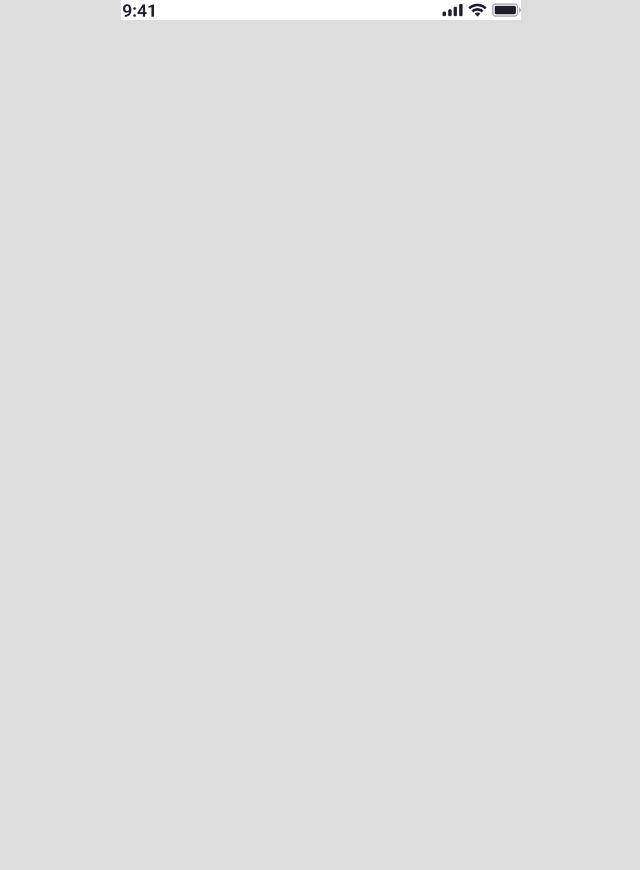
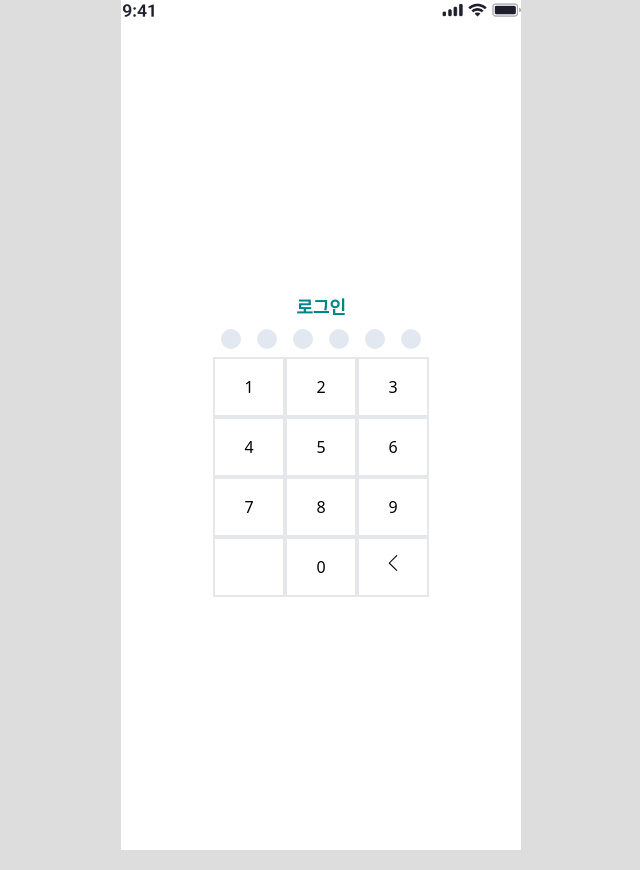
Before and after one commit to HanaPiece/hana-piece-client, a React (Vite) app: page /login in a window 1280 px wide. Before the commit this address had no page. Shown: the whole page, without its empty margins (319-959 px from the left). Before the commit the page ends 800 px from the top, so only its background shows below. Built offline with nearby package versions, Linux system fonts and the light colour scheme.

Commit message:
feat: start 1차 화면 설계

```diff
--- a/src/App.tsx
+++ b/src/App.tsx
@@ -1,7 +1,11 @@
 import { BrowserRouter, Route, Routes } from "react-router-dom";
 import { Layout } from "./pages/Layout";
-import Splash from "./pages/start/Splash";
-import { TutorialPage1 } from "./pages/start/TutorialPage1";
+import { Splash } from "./pages/start/Splash";
+import { Tutorial1Page } from "./pages/start/Tutorial1Page";
+import { Tutorial2Page } from "./pages/start/Tutorial2Page";
+import { Tutorial3Page } from "./pages/start/Tutorial3Page";
+import { Tutorial4Page } from "./pages/start/Tutorial4Page";
+import { LoginPage } from "./pages/start/LoginPage";
 import { HomePage } from "./pages/home/HomePage";
 import { GoalProductDetailPage } from "./pages/home/GoalProductDetailPage";
 import { SplitMainPage } from "./pages/split/SplitMainPage";
@@ -54,12 +58,20 @@ function App() {
         </Route>
 
         {/* NavBar 없는 화면 */}
-        <Route path="/splash">
+        <Route path="/start">
           <Route index element={<Splash />} />
         </Route>
         <Route path="/tutorial">
-          <Route index element={<TutorialPage1 />} />
+          <Route index element={<Tutorial1Page />} />
         </Route>
+
+        <Route path="splash" element={<Splash />} />
+        <Route path="tutorial1" element={<Tutorial1Page />} />
+        <Route path="tutorial2" element={<Tutorial2Page />} />
+        <Route path="tutorial3" element={<Tutorial3Page />} />
+        <Route path="tutorial4" element={<Tutorial4Page />} />
+        <Route path="login" element={<LoginPage />} />
+
         <Route path="product">
           <Route path=":id/term" element={<ProductTermPage />} />
           <Route path=":id/signup" element={<ProductSignupPage />} />
--- /dev/null
+++ b/src/pages/start/LoginPage.tsx
@@ -0,0 +1,80 @@
+import { useEffect, useState } from "react";
+import { SlArrowLeft } from "react-icons/sl";
+import { useNavigate } from "react-router-dom";
+
+export const LoginPage = () => {
+  const navigate = useNavigate();
+  const [password, setPassword] = useState<string>("");
+  const [check, setCheck] = useState<boolean>(false);
+
+  useEffect(() => {
+    if (check) {
+      if (password === "123456") {
+        navigate("/home");
+      } else {
+        alert("Incorrect password!"); //alert 대신 모달창 들어가야합니다!!!!!!!!
+        setPassword("");
+        setCheck(false);
+      }
+    }
+  }, [check, password, navigate]);
+
+  const insertPassword = (value: string) => {
+    if (value === "back") {
+      setPassword(password.slice(0, -1));
+    } else {
+      const newPassword = password + value;
+      if (newPassword.length <= 6) {
+        setPassword(newPassword);
+        if (newPassword.length === 6) {
+          setCheck(true);
+        }
+      }
+    }
+  };
+  return (
+    <>
+      <div className="container flex items-center justify-center">
+        <div>
+          <span className="flex justify-center text-customGreen text-lg font-bold">
+            로그인
+          </span>
+          <div className="flex justify-center">
+            {[...Array(6)].map((_, index) => (
+              <div
+                key={index}
+                className={`w-5 h-5 m-2 rounded-xl ${
+                  password.length > index ? "bg-slate-400" : "bg-slate-200"
+                }`}
+              />
+            ))}
+          </div>
+
+          <div className="grid grid-cols-3">
+            {[...Array(9)].map((_, index) => (
+              <div
+                className="col-span-1 border-gray-200 border-2 flex justify-center cursor-pointer p-4"
+                onClick={() => insertPassword((index + 1).toString())}
+              >
+                {index + 1}
+              </div>
+            ))}
+            <div className="col-span-1border-gray-200 border-2 flex justify-center p-4" />
+            <div
+              className="col-span-1 border-gray-200 border-2 flex justify-center cursor-pointer p-4"
+              onClick={() => insertPassword("0")}
+            >
+              0
+            </div>
+            <div
+              className="col-span-1 border-gray-200 border-2 flex justify-center cursor-pointer p-4"
+              onClick={() => insertPassword("back")}
+            >
+              <SlArrowLeft />
+            </div>
+          </div>
+        </div>
+      </div>
+    </>
+  );
+};
--- a/src/pages/start/Splash.tsx
+++ b/src/pages/start/Splash.tsx
@@ -1,19 +1,27 @@
-import { GreenButton } from "../../components/ui/GreenButton";
-import { TopLine } from "../../components/ui/TopLine";
+import { useEffect } from "react";
+import { useNavigate } from "react-router-dom";
 
-function Splash() {
+export const Splash = () => {
+  const navigate = useNavigate();
+
+  useEffect(() => {
+    const timer = setTimeout(() => {
+      navigate("/tutorial1");
+    }, 3000);
+
+    return () => clearTimeout(timer); // 컴포넌트 언마운트 시 타이머 정리
+  }, [navigate]);
   return (
     <>
-      <div className="container">
-        {/* <h2>
-          SPLASHkkkkkkkkkkkkkkkkkkkkkkkkkkkkkkkkkkkkkkkkkkkkkkkkkkkkkkkkkkkkkkkkkkkkkkkkkkkkkkkkkkkkkkkkkkkkkkkkkkkkkkkkkkkkkkkkkkkkkkkkkkkkkkkkkkk
-        </h2> */}
-        <br></br>
-        <TopLine path={"/tutorial"} name={"test"}></TopLine>
-        <GreenButton name={"확인"}></GreenButton>
+      <div className="container flex items-center justify-center h-screen">
+        <div className="text-center">
+          <div className="mb-4">
+            <img src="hana.png" alt="Hana Picture" className="mx-auto mb-2" />
+            <span className="text-customGreen text-xl font-bold">하나피스</span>
+          </div>
+          <span className=" text-gray-500 text-sm">@Copyright HanaPiece</span>
+        </div>
       </div>
     </>
   );
-}
-
-export default Splash;
+};
--- /dev/null
+++ b/src/pages/start/Tutorial1Page.tsx
@@ -0,0 +1,21 @@
+import { GreenButton } from "../../components/ui/GreenButton";
+
+export const Tutorial1Page = () => {
+  return (
+    <>
+      <div className="container flex items-center justify-center">
+        <div className="text-center">
+          <img
+            src="hana.png"
+            alt="Hana Picture"
+            className="mx-auto mb-2 w-5/6 h-3/4"
+          />
+          <span className="text-customGreen text-xl font-bold">
+            지출 내역을 확인해요.
+          </span>
+          <GreenButton path={"/tutorial2"} name={"다음"} />
+        </div>
+      </div>
+    </>
+  );
+};
--- /dev/null
+++ b/src/pages/start/Tutorial2Page.tsx
@@ -0,0 +1,21 @@
+import { GreenButton } from "../../components/ui/GreenButton";
+
+export const Tutorial2Page = () => {
+  return (
+    <>
+      <div className="container flex items-center justify-center">
+        <div className="text-center">
+          <img
+            src="hana.png"
+            alt="Hana Picture"
+            className="mx-auto mb-2 w-5/6 h-3/4"
+          />
+          <span className="text-customGreen text-xl font-bold">
+            통장을 쪼개서 관리해요.
+          </span>
+          <GreenButton path={"/tutorial3"} name={"다음"} />
+        </div>
+      </div>
+    </>
+  );
+};
--- /dev/null
+++ b/src/pages/start/Tutorial3Page.tsx
@@ -0,0 +1,21 @@
+import { GreenButton } from "../../components/ui/GreenButton";
+
+export const Tutorial3Page = () => {
+  return (
+    <>
+      <div className="container flex items-center justify-center">
+        <div className="text-center">
+          <img
+            src="hana.png"
+            alt="Hana Picture"
+            className="mx-auto mb-2 w-5/6 h-3/4"
+          />
+          <span className="text-customGreen text-xl font-bold">
+            저축 목표를 설정해요.
+          </span>
+          <GreenButton path={"/tutorial4"} name={"다음"} />
+        </div>
+      </div>
+    </>
+  );
+};
--- /dev/null
+++ b/src/pages/start/Tutorial4Page.tsx
@@ -0,0 +1,21 @@
+import { GreenButton } from "../../components/ui/GreenButton";
+
+export const Tutorial4Page = () => {
+  return (
+    <>
+      <div className="container flex items-center justify-center">
+        <div className="text-center">
+          <img
+            src="hana.png"
+            alt="Hana Picture"
+            className="mx-auto mb-2 w-5/6 h-3/4"
+          />
+          <span className="text-customGreen text-xl font-bold">
+            목표 달성을 위해 적금에 가입해요.
+          </span>
+          <GreenButton path={"/login"} name={"다음"} />
+        </div>
+      </div>
+    </>
+  );
+};
--- a/src/pages/start/TutorialPage1.tsx
+++ /dev/null
@@ -1,9 +0,0 @@
-export const TutorialPage1 = () => {
-  return (
-    <>
-      <div className="container">
-        <h5>TutorialPage1</h5>
-      </div>
-    </>
-  );
-};
```
